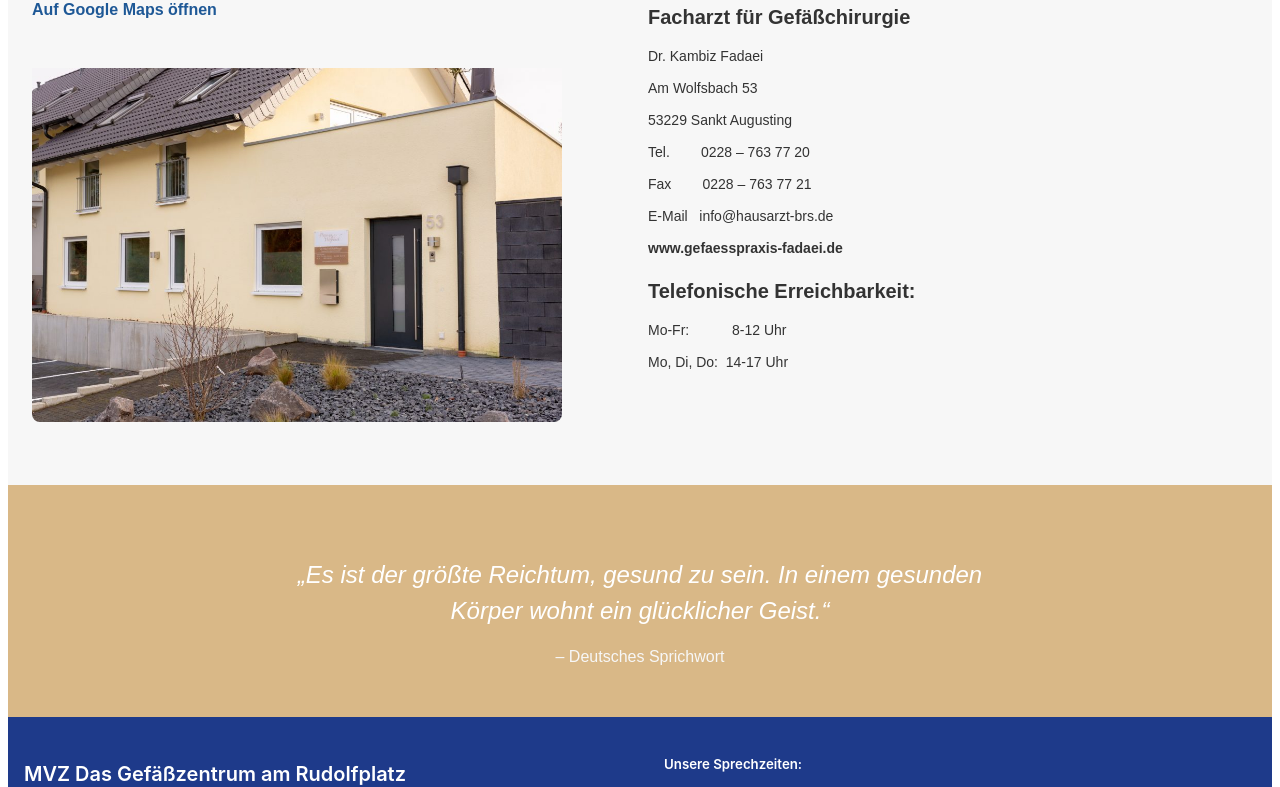
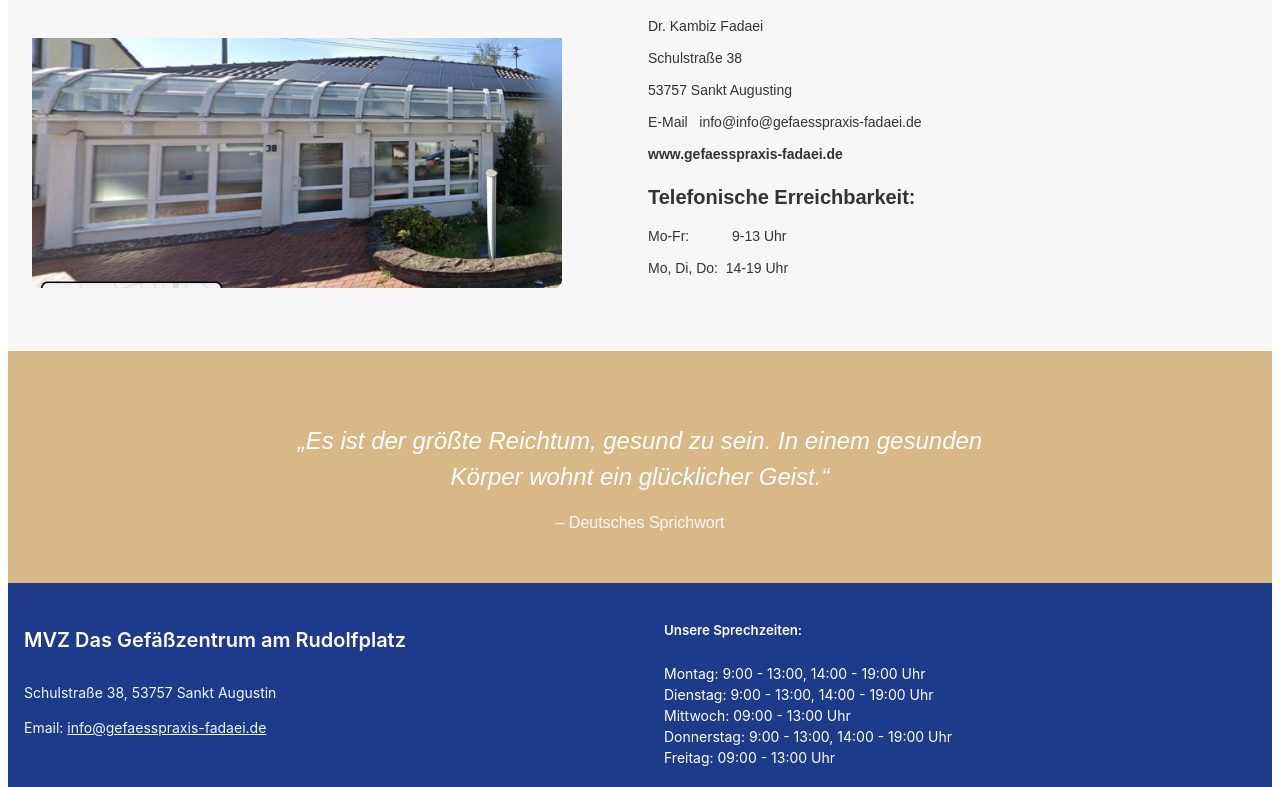
Before and after one commit to Ladan-Mirzaei/gefaesspraxis-fadaei, a React (Vite) app in the folder client/: page /kontakt-anfahrt in a window 1280 px wide. Shown: the part 512-1299 px from the top of the page. Built offline with nearby package versions, Linux system fonts and the light colour scheme.

Commit message:
heroku deploy

```diff
--- a/client/src/components/Footer.jsx
+++ b/client/src/components/Footer.jsx
@@ -13,20 +13,20 @@ export default function Footer() {
             {/* Left Section */}
             <div className="footer-left">
               <h4>MVZ Das Gefäßzentrum am Rudolfplatz</h4>
-              <p>Richard-Wagner-Straße 9-17, 50674 Köln</p>
-              <p>Fon: +49 (0)221 / 924 75 - 0</p>
-              <p>Email: <a href="mailto:info@angio-koeln.de">info@angio-koeln.de</a></p>
+              <p>Schulstraße 38, 53757 Sankt Augustin</p>
+              {/* <p>Fon: +49 (0)221 / 924 75 - 0</p> */}
+              <p>Email: <a href="mailto:info@gefaesspraxis-fadaei.de">info@gefaesspraxis-fadaei.de</a></p>
             </div>
 
             {/* Right Section */}
             <div className="footer-right">
               <h5>Unsere Sprechzeiten:</h5>
               <ul>
-                <li>Montag: 07:30 - 16:30 Uhr</li>
-                <li>Dienstag: 07:30 - 16:30 Uhr</li>
-                <li>Mittwoch: 07:30 - 13:00 Uhr</li>
-                <li>Donnerstag: 07:30 - 16:30 Uhr</li>
-                <li>Freitag: 07:30 - 13:00 Uhr</li>
+                <li>Montag: 9:00 - 13:00, 14:00 - 19:00 Uhr</li>
+                <li>Dienstag: 9:00 - 13:00, 14:00 - 19:00 Uhr</li>
+                <li>Mittwoch: 09:00 - 13:00 Uhr</li>
+                <li>Donnerstag: 9:00 - 13:00, 14:00 - 19:00 Uhr</li>
+                <li>Freitag: 09:00 - 13:00 Uhr</li>
               </ul>
               <p>Behandlung nur nach Terminvereinbarung!
 
@@ -43,7 +43,7 @@ export default function Footer() {
           {/* Second Row: Bottom Section */}
           <div className="footer-bottom">
             <p>Copyright © 2016 - 2025 alle Rechte vorbehalten</p>
-            <p><a href="/impressum">Impressum</a></p>
+            {/* <p><a href="/impressum">Impressum</a></p> */}
           </div>
         </div>
       </footer>
--- a/client/src/components/Navbar.jsx
+++ b/client/src/components/Navbar.jsx
@@ -21,13 +21,14 @@ function Navbar() {
         <div className="info">
           <div className="info-item">
             <p>
-              Mo - Fr 8.00 - 13.00 <br /> Mo, Di, Do 14.00 - 17.00
+              Mo - Fr 9.00 - 13.00 <br /> Mo, Di, Do 14.00 - 19.00
             </p>
           </div>
 
           <div className="info-item">
             <p>
-              📞 02241-277 80 <br /> Praxis Sankt Augustin
+              {/* 📞 02241-277 80  */}
+              <br /> Schulstraße 38, 53757 Sankt Augustin
             </p>
           </div>
         </div>
@@ -61,7 +62,7 @@ function Navbar() {
             href="https://www.doctolib.de/einzelpraxis/sankt-augustin/gefaesschirurgische-praxis-dr-fadaei"
 
             target="_blank"
-            // rel="noopener noreferrer"
+            rel="noopener noreferrer"
           >              Termin
             </a>
           </li>
@@ -71,9 +72,7 @@ function Navbar() {
             </a>
           </li>
           <li>
-            <a href="#contact" onClick={handleMenuItemClick}>
-              Kontakt
-            </a>
+          <NavLink to="/kontakt-anfahrt" onClick={handleMenuItemClick}> Kontakt</NavLink>
           </li>
         </ul>
       </div>
--- a/client/src/pages/Contact.jsx
+++ b/client/src/pages/Contact.jsx
@@ -14,17 +14,14 @@ function Contact() {
 <section className="welcome-section">
   <div className="image-container">
   <p>
-          <a
-            href="https://www.google.com/maps?q=Am+Wolfsbach+53,+53229+Bonn"
-            target="_blank"
-            rel="noopener noreferrer"
-
-          >
+  <a href="https://www.google.com/maps?q=Schulstraße+38,+53757+Sankt+Augustin"
+   target="_blank"
+   rel="noopener noreferrer">
             Auf Google Maps öffnen
           </a>
         </p>
         <div className="image-container">
-    <img src="53125_praxis-am-clementiaweg.jpg" alt="praxis-am-clementiaweg" />
+    <img src="53757_praxis-Schulstraße 38.jpeg" alt="praxis-am-clementiaweg" />
   </div>
 
          </div>
@@ -34,15 +31,15 @@ function Contact() {
 
 <h3><strong>Facharzt für Gefäßchirurgie</strong></h3>
 <p>Dr. Kambiz Fadaei</p>
-<p>Am Wolfsbach 53</p>
-<p>53229 Sankt Augusting</p>
-<p>Tel. &nbsp;&nbsp;&nbsp;&nbsp;&nbsp;&nbsp; 0228 – 763 77 20</p>
-<p>Fax &nbsp;&nbsp;&nbsp;&nbsp;&nbsp;&nbsp; 0228 – 763 77 21</p>
-<p>E-Mail&nbsp;&nbsp; info@hausarzt-brs.de</p>
+<p>Schulstraße 38 </p>
+<p>53757 Sankt Augusting</p>
+{/* <p>Tel. &nbsp;&nbsp;&nbsp;&nbsp;&nbsp;&nbsp; 0228 – 763 77 20</p> */}
+{/* <p>Fax &nbsp;&nbsp;&nbsp;&nbsp;&nbsp;&nbsp; 0228 – 763 77 21</p> */}
+<p>E-Mail&nbsp;&nbsp; info@info@gefaesspraxis-fadaei.de</p>
 <p><strong>www.gefaesspraxis-fadaei.de</strong></p>
 <h3>Telefonische Erreichbarkeit:</h3>
-<p>Mo-Fr:&nbsp; &nbsp; &nbsp; &nbsp; &nbsp; &nbsp;8-12 Uhr</p>
-<p>Mo, Di, Do:&nbsp; 14-17 Uhr</p>
+<p>Mo-Fr:&nbsp; &nbsp; &nbsp; &nbsp; &nbsp; &nbsp;9-13 Uhr</p>
+<p>Mo, Di, Do:&nbsp; 14-19 Uhr</p>
 
 
 		</div>
--- a/client/src/pages/Home.jsx
+++ b/client/src/pages/Home.jsx
@@ -33,7 +33,7 @@ function Home() {
 
       <section className="welcome-section">
   <div className="image-container">
-    <img src="medical-home-5667.jpg" alt="Dr. Kambiz Fadaei" />
+    <img src="medical-home-5668.jpg" alt="Dr. Kambiz Fadaei" />
   </div>
 
   <div className="text-container">
--- a/client/src/styles/Home.css
+++ b/client/src/styles/Home.css
@@ -5,9 +5,7 @@
 }
 
 .slider {
-  /* height: 160px; */
-  height: 190px;
-
+  height: 160px;
   background: url("../images/medical-home-5676.webp") center/cover no-repeat;
   display: flex;
   justify-content: flex-start;
@@ -118,7 +116,7 @@
 
 .image-container img {
   width: 89%;
-  height: auto;
+  height: 250px;
   border-radius: 8px;
   padding-top: 30px;
   margin-top: 5px;
```
Also changed, not shown: client/public/53757_praxis-Schulstraße 38.jpeg (added), client/public/medical-home-5668.jpg (added).
